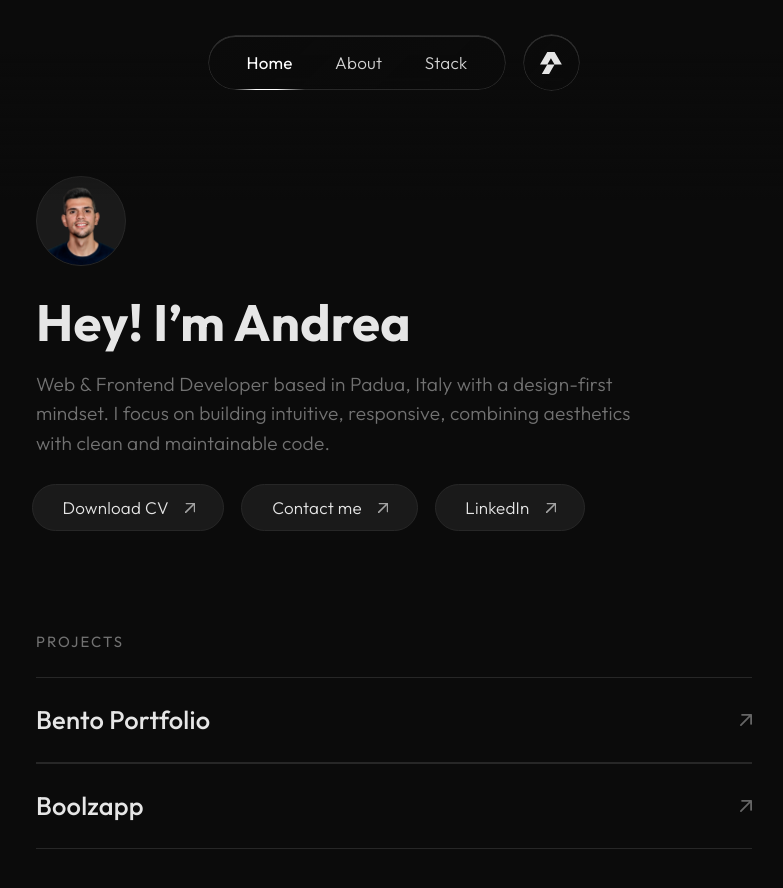
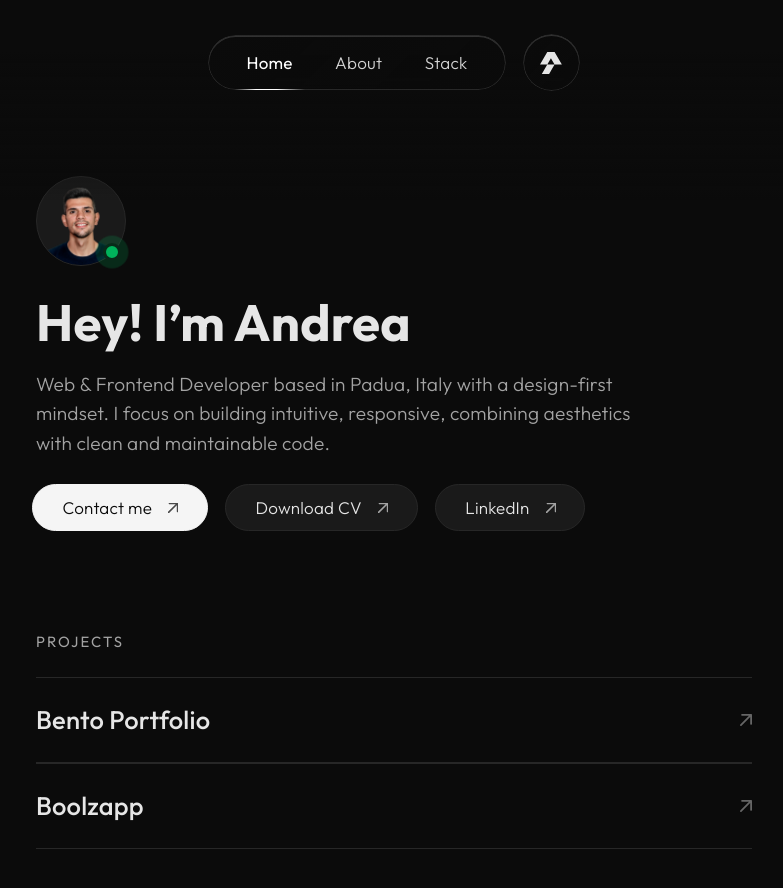
Before and after one commit to andrea-salvalaggio/portfolio, a Nuxt app: page / in a window 1280 px wide. Shown: the top 888 px of the page, without its empty margins (246-1029 px from the left). Built offline with nearby package versions, Linux system fonts and the light colour scheme.

Commit message:
fix(homepage): add available badge to profile image and primary color to contact button

```diff
--- a/app/assets/scss/_general.scss
+++ b/app/assets/scss/_general.scss
@@ -45,11 +45,11 @@ body {
     }
 
     p {
-        color: $gray-500;
+        color: $gray-400;
     }
 
     a {
-        color: $gray-500;
+        color: $gray-400;
         text-decoration: none;
         transition: color 0.2s ease-in-out;
 
@@ -109,7 +109,7 @@ body {
     font-weight: $font-weight-regular;
     letter-spacing: 0.14em;
     text-transform: uppercase;
-    color: $gray-500;
+    color: $gray-400;
 }
 
 .fw-regular {
--- a/app/components/sections/HeroSections.vue
+++ b/app/components/sections/HeroSections.vue
@@ -2,9 +2,14 @@
     <section class="hero-section">
         <div class="container p-0">
             <div class="row g-md-0">
-                <div class="col-12 mb-2 mb-sm-4">
-                    <NuxtImg format="webp" src="/img/profile.png" width="90" height="90" densities="x1 x2" class="img-fluid rounded-circle img-profile"
-                        alt="Profile picture" fetchpriority="high" preload />
+                <div class="col-12 mb-4">
+                    <div class="hero-avatar">
+                        <NuxtImg format="webp" src="/img/profile.png" width="90" height="90" densities="x1 x2" class="img-fluid rounded-circle img-profile"
+                            alt="Profile picture" fetchpriority="high" preload />
+                        <span class="status-dot" title="Available for new projects">
+                            <span class="visually-hidden">Available for new projects</span>
+                        </span>
+                    </div>
                 </div>
                 <div class="col-12 col-md-10">
                     <h1 class="hero-title fw-bold mb-3">Hey! I’m Andrea</h1>
@@ -15,19 +20,19 @@
                     </p>
                     <div class="hero-links d-md-flex">
                         <div class="flex-wrap row gx-1 gx-sm-2">
-                            <a href="https://drive.google.com/file/d/1IKwbs_N8WZrnHX9v3Jl8cWi9HPtqZgAC/view?usp=sharing"
-                                class="btn-link" target="_blank" rel="noopener noreferrer" aria-label="Download CV">
-                                Download CV <img src="/img/icons/arrow-top-right.svg" width="8" height="8" class="btn-icon"
-                                    alt="" aria-hidden="true" >
-                            </a>
-                            <a href="mailto:andrea.salvalaggio95@gmail.com" class="btn-link mx-md-3"
+                            <a href="mailto:andrea.salvalaggio95@gmail.com" class="btn-link btn-link--primary me-md-3"
                                 aria-label="Contact me">
                                 Contact me <img src="/img/icons/arrow-top-right.svg" width="8" height="8" class="btn-icon"
-                                    alt="" aria-hidden="true" >
+                                    alt="" aria-hidden="true">
+                            </a>
+                            <a href="https://drive.google.com/file/d/1IKwbs_N8WZrnHX9v3Jl8cWi9HPtqZgAC/view?usp=sharing"
+                                class="btn-link me-md-3" target="_blank" rel="noopener noreferrer" aria-label="Download CV">
+                                Download CV <img src="/img/icons/arrow-top-right.svg" width="8" height="8" class="btn-icon"
+                                    alt="" aria-hidden="true">
                             </a>
                             <a href="https://linkedin.com/in/andrea-salvalaggio" class="btn-link" target="_blank" rel="noopener noreferrer"
                                 aria-label="LinkedIn">
-                                LinkedIn <img src="/img/icons/arrow-top-right.svg" width="8" height="8" class="btn-icon" alt="" aria-hidden="true" >
+                                LinkedIn <img src="/img/icons/arrow-top-right.svg" width="8" height="8" class="btn-icon" alt="" aria-hidden="true">
                             </a>
                         </div>
                     </div>
@@ -141,6 +146,66 @@
     }
 }
 
+.hero-links .btn-link--primary {
+    color: $dark;
+    border-color: $gray-100;
+    background-color: $gray-100;
+
+    .btn-icon {
+        filter: brightness(0);
+        opacity: 0.7;
+    }
+
+    &:hover {
+        color: $dark;
+        background-color: $white;
+    }
+}
+
+.hero-avatar {
+    position: relative;
+    display: inline-block;
+    line-height: 0;
+}
+
+.status-dot {
+    position: absolute;
+    right: 5px;
+    bottom: 5px;
+    width: 18px;
+    height: 18px;
+    border: 3px solid $dark;
+    border-radius: 50%;
+    background-color: $green;
+
+    &::after {
+        content: "";
+        position: absolute;
+        inset: -3px;
+        border-radius: 50%;
+        background-color: $green;
+        animation: status-pulse 2s ease-out infinite;
+    }
+}
+
+@keyframes status-pulse {
+    from {
+        opacity: 0.6;
+        transform: scale(1);
+    }
+
+    to {
+        opacity: 0;
+        transform: scale(2.2);
+    }
+}
+
+@media (prefers-reduced-motion: reduce) {
+    .status-dot::after {
+        animation: none;
+    }
+}
+
 .img-profile {
     border: 1px solid $gray-800;
 }
@@ -149,7 +214,6 @@
     .img-profile {
         width: 90px;
         height: 90px;
-        margin-bottom: $spacer;
     }
 }
 </style>
```
